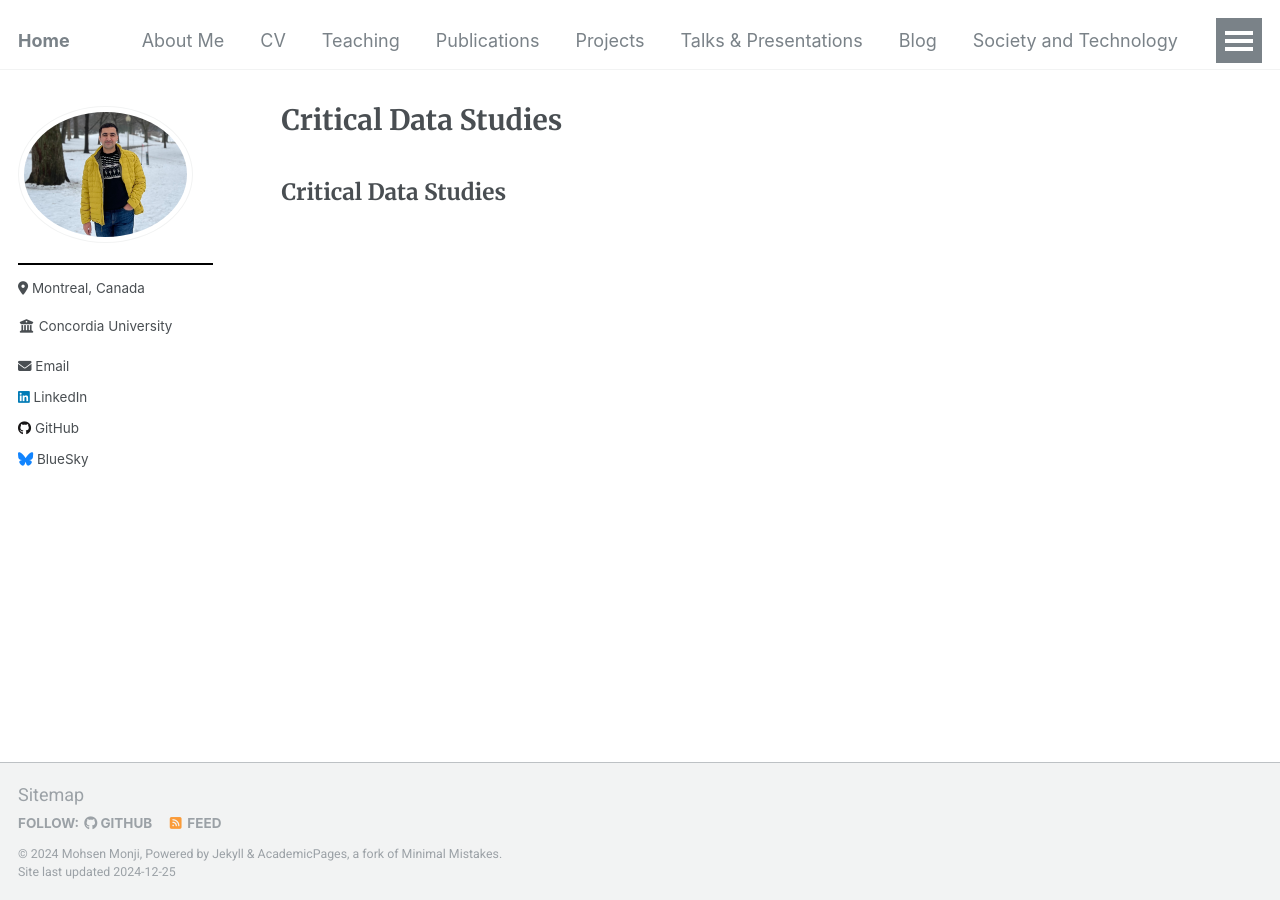
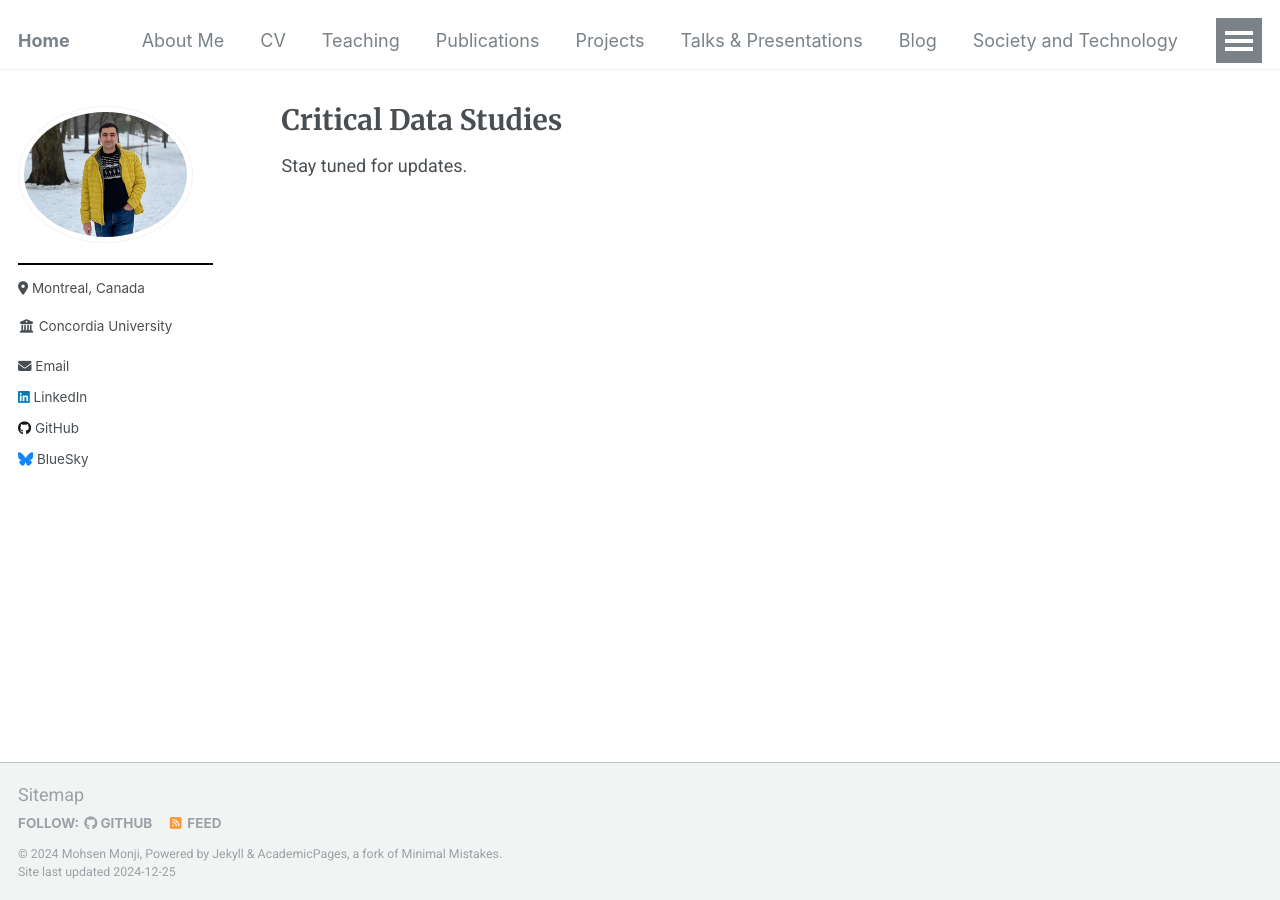
Before and after one commit to Mohsnmonji/mohsnmonji.github.io, a Jekyll site: the page built from _pages/Critical Data Studies.md, in a window 1280 px wide. Built offline with Jekyll 4.4.1, drawn with Linux system fonts in a browser that asks for light colours.

Commit message:
Update Critical Data Studies.md

```diff
--- a/_pages/Critical Data Studies.md
+++ b/_pages/Critical Data Studies.md
@@ -18,4 +18,4 @@ redirect_from:
   }
 </style>
 
-## Critical Data Studies
+Stay tuned for updates.
```
